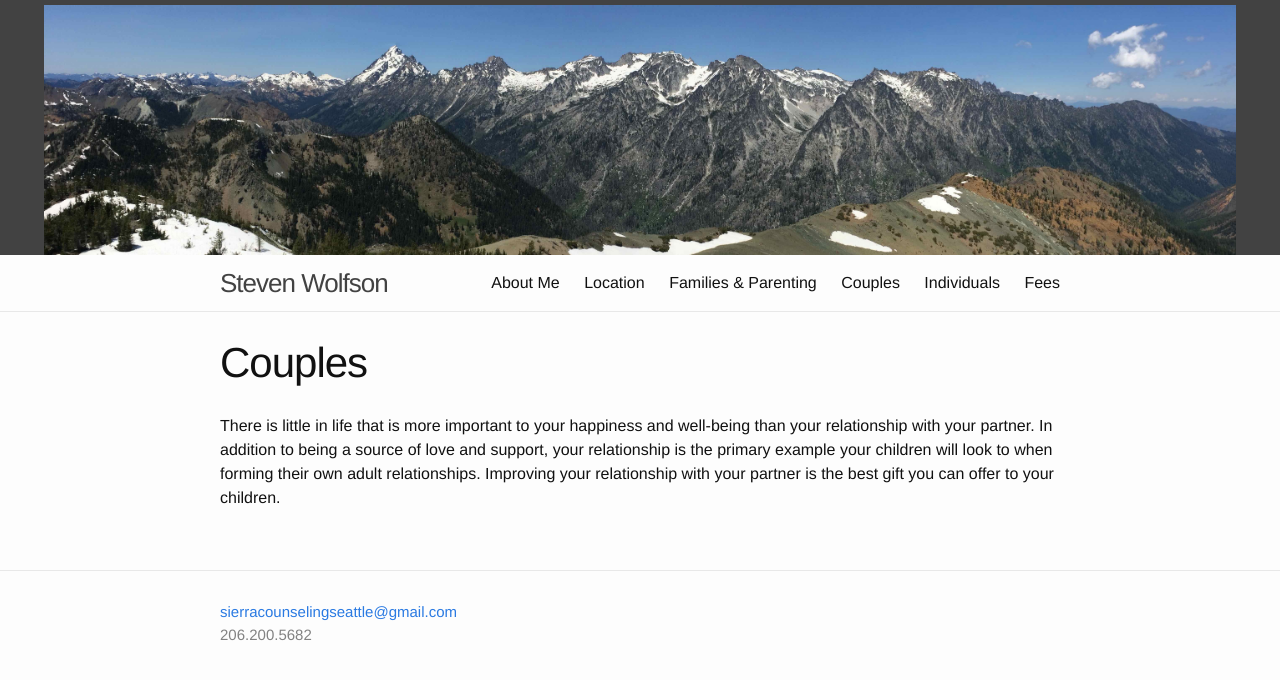
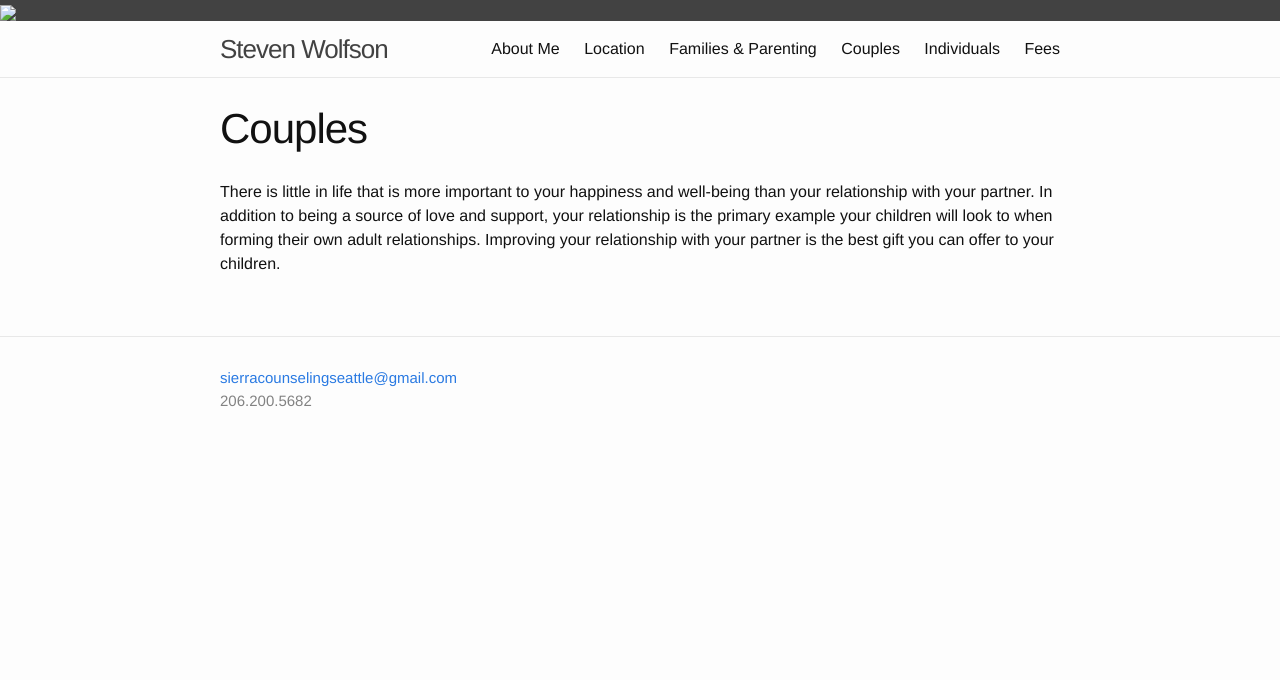
Before and after one commit to terabyte128/sierracounseling, a Jekyll site: the page built from 4_couples.md, in a window 1280 px wide. Shown: the top 680 px of the page. Built offline with Jekyll 4.4.1, drawn with Linux system fonts in a browser that asks for light colours.

Commit message:
new updates

```diff
--- /dev/null
+++ b/Gemfile
@@ -0,0 +1,2 @@
+source 'https://rubygems.org'
+gem 'github-pages'
--- a/_includes/header.html
+++ b/_includes/header.html
@@ -1,6 +1,6 @@
 <header class="site-header">
 <div style="background-color: #424242;">
-	  <img src='/img/mountain.jpg' style="max-height: 250px; margin: 0 auto; display: block;">
+	  <img src='img/mountain.jpg' style="max-height: 250px; margin: 0 auto; display: block;">
 	 </div>
 	  <div class="wrapper">
 
```
